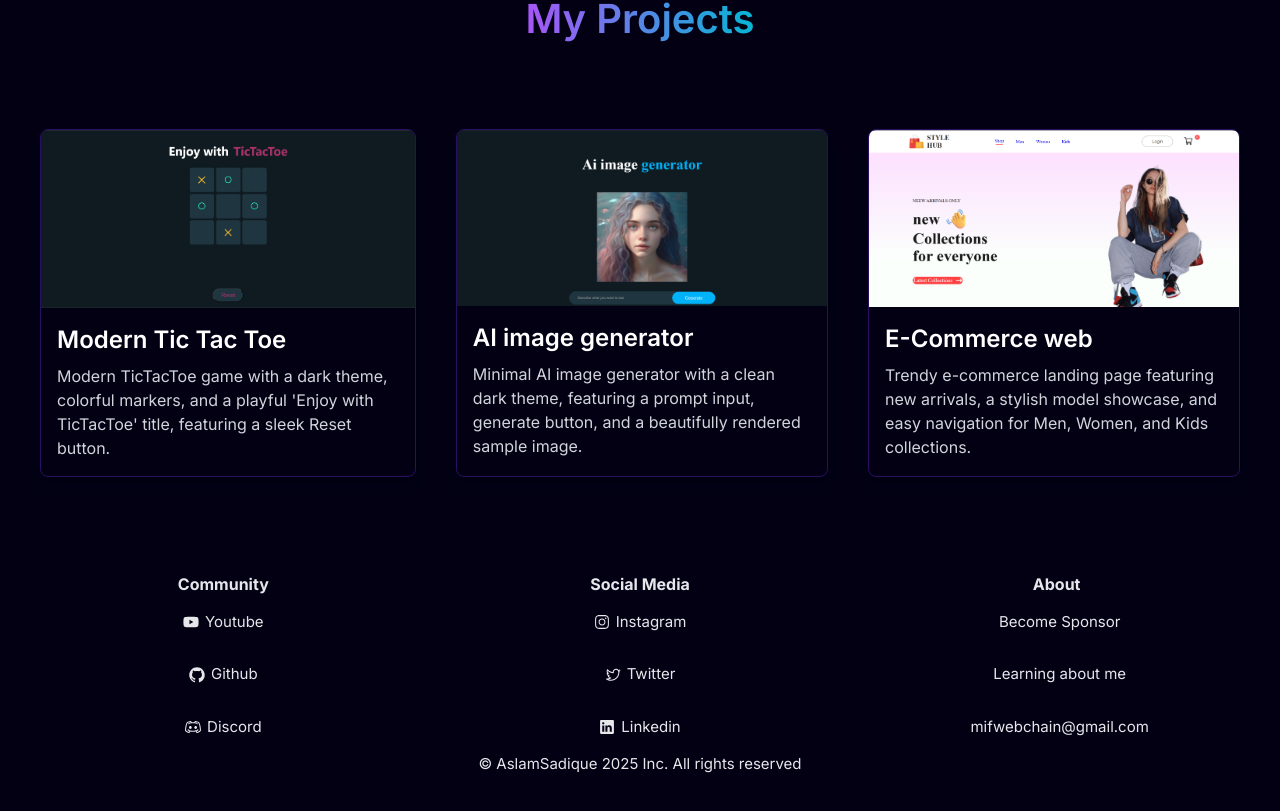
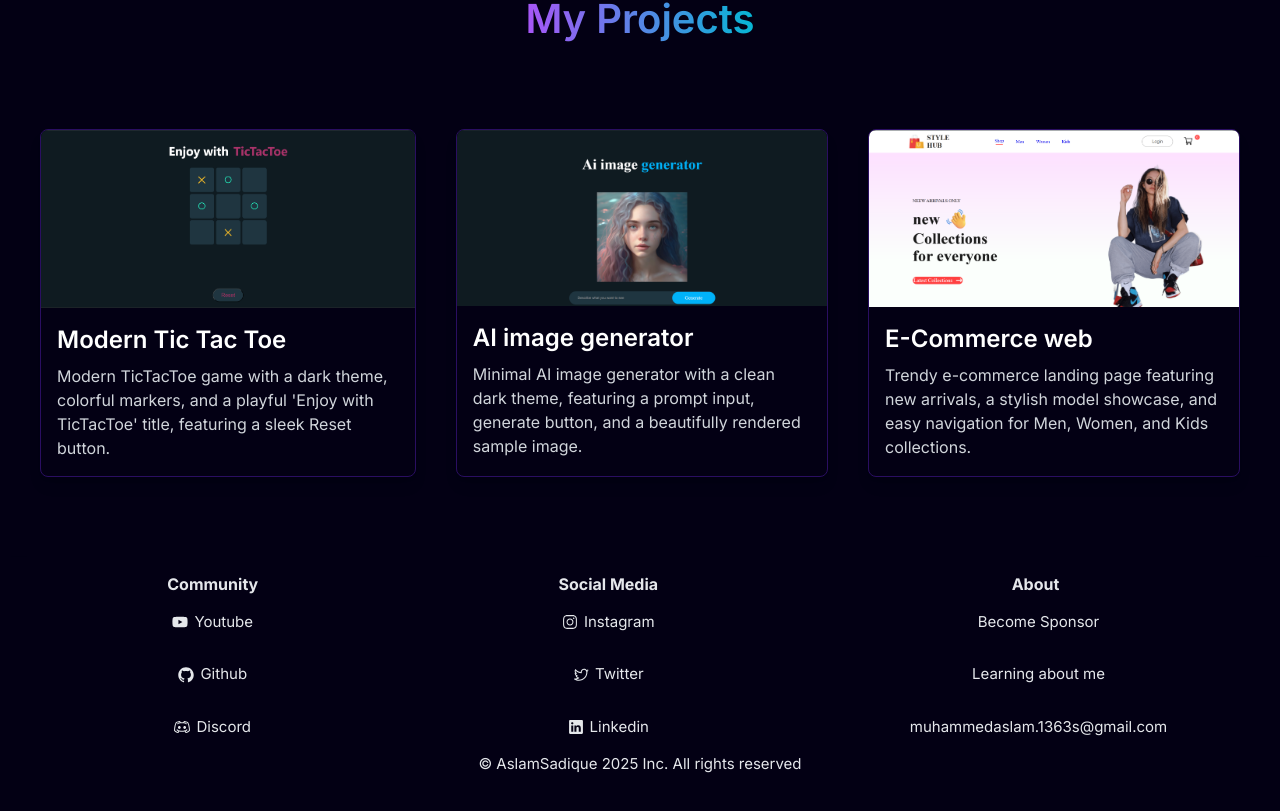
Before and after one commit to am-aslam/My-Web, a Next.js app: page / in a window 1280 px wide. Shown: the part 3067-3878 px from the top of the page. Built offline with nearby package versions, Linux system fonts and the light colour scheme; a web font is replaced by a local one.

Commit message:
Update Footer.tsx

```diff
--- a/components/main/Footer.tsx
+++ b/components/main/Footer.tsx
@@ -56,7 +56,7 @@ const Footer = () => {
                         <span className="text-[15px] ml-[6px]">Learning about me</span>
                     </p>
                     <p className="flex flex-row items-center my-[15px] cursor-pointer">
-                        <span className="text-[15px] ml-[6px]">mifwebchain@gmail.com</span>
+                        <span className="text-[15px] ml-[6px]">muhammedaslam.1363s@gmail.com</span>
                     </p>
                 </div>
             </div>
```
